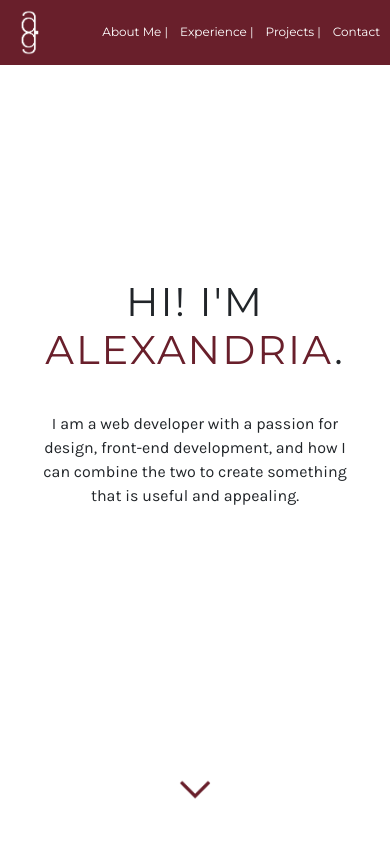
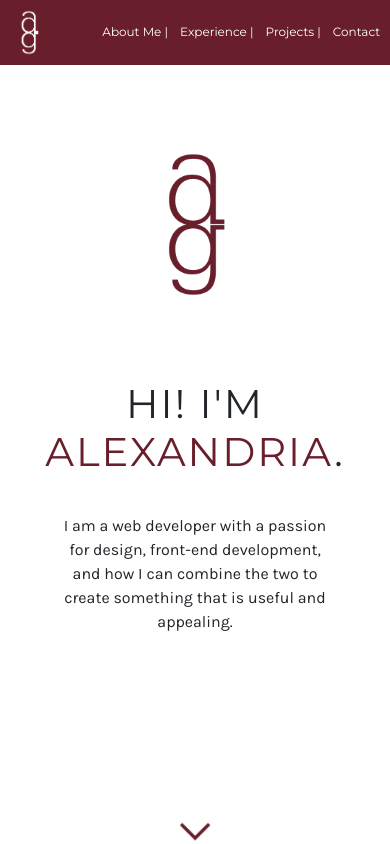
Before and after one commit to alexxg98/alexxg98.github.io, a React (Create React App) app: page / in a window 390 px wide. Shown: the top 844 px of the page. Built offline with nearby package versions, Linux system fonts and the light colour scheme.

Commit message:
Adjust for tablet view (768px and smaller)

```diff
--- a/src/scss/_aboutMe.scss
+++ b/src/scss/_aboutMe.scss
@@ -105,6 +105,24 @@
   }
 }
 
+// Tablet View
+@media (max-width:768px){
+  .aboutMe-container{
+
+    .grid-container-about {
+      width: 80%;
+      display: block;
+
+      .backgroundText, .skills, .education {
+        width: 100%;
+        margin-left: 0;
+        margin-top: 5%;
+      }
+
+    }
+  }
+}
+
 // Smartphone View
 @media (max-width:480px){
   .aboutMe-container{
@@ -116,11 +134,8 @@
 
     .grid-container-about {
       width: 85%;
-      display: block;
 
       .backgroundText, .skills, .education {
-        width: 100%;
-        margin-left: 0;
         margin-top: 10%;
       }
 
--- a/src/scss/_contact.scss
+++ b/src/scss/_contact.scss
@@ -107,6 +107,37 @@
   }
 }
 
+// Tablet View
+@media (max-width:768px){
+  .contact-container{
+    height: 70vh;
+    .sectionTitle {
+      width: 75%;
+    }
+
+    p {
+      width: 65%;
+    }
+  }
+
+  .grid-container-contact {
+    width: 75%;
+    margin: 2vh auto auto;
+
+    .grid-item {
+      width: 100%;
+      height: auto;
+
+      p{
+        color: $secondary-color;
+      }
+    }
+  }
+
+  #copyrightBar {
+    margin-top: 10vh;
+  }
+}
 
 // Smartphone View
 @media (max-width:480px){
@@ -118,28 +149,13 @@
     padding-top: 10vh;
     margin-top: 5vh;
 
-    .sectionTitle {
-      width: 75%;
-    }
-
     p {
       width: 85%;
     }
   }
 
   .grid-container-contact {
-    width: 75%;
     display: block;
-    margin: 2vh auto auto;
-
-    .grid-item {
-      width: 100%;
-      height: auto;
-
-      p{
-        color: $secondary-color;
-      }
-    }
   }
 
   #copyrightBar {
--- a/src/scss/_experience.scss
+++ b/src/scss/_experience.scss
@@ -35,6 +35,25 @@
   }
 }
 
+// Tablet View
+@media (max-width:768px){
+  .experience-container{
+    .sectionTitle {
+      text-align: center;
+      width: 75%;
+    }
+
+    #resume {
+      display: inline-block;
+      margin-top: 5%;
+
+      a::after {
+        content: ' \00bb';
+      }
+    }
+  }
+}
+
 // Smartphone View
 @media (max-width:480px){
   .experience-container{
@@ -45,17 +64,11 @@
     margin-top: 0;
 
     .sectionTitle {
-      text-align: center;
       width: 50%;
     }
 
     #resume {
-      display: inline-block;
       margin-top: 10%;
-
-      a::after {
-        content: ' \00bb';
-      }
     }
   }
 }
--- a/src/scss/_home.scss
+++ b/src/scss/_home.scss
@@ -78,35 +78,53 @@
   }
 }
 
+// Tablet View
+@media (max-width:768px){
+  .index-container{
+    &:hover{
+      #fading-effect{
+        transform: none;
+      }
+      #index_logo{
+        transform: none;
+      }
+    }
+
+    .logo-container{
+      top: 15%;
+      #index_logo {
+        width: 50%;
+        height: auto;
+      }
+    }
+
+    #introText {
+      transform: none;
+      width: 100%;
+      text-align: center;
+      left: 0;
+
+      p {
+        padding: 0 15%;
+      }
+    }
+
+    #fading-effect {
+      visibility: hidden;
+    }
+  }
+}
+
 // Smartphone View
 @media (max-width:480px){
   .index-container{
     width: 100%;
+    height: 100vh;
     margin-left: 0;
 
-    .logo-container{
-      // visibility: hidden;
-      #index_logo {
-        width: 0;
-      }
-    }
-
     #introText {
-      position: absolute;
-      top: 50%;
       margin: auto;
-      z-index: 1;
-      width: 100%;
-      left: 50%;
-      text-align: center;
-
-      p {
-        padding: 0 calc(15%/2);
-      }
-    }
-
-    #fading-effect{
-      visibility: hidden;
+      top: 45%;
     }
   }
 }
--- a/src/scss/_projects.scss
+++ b/src/scss/_projects.scss
@@ -161,24 +161,18 @@
   }
 }
 
-// Smartphone View
-@media (max-width:480px){
+// Tablet View
+@media (max-width:768px){
   .projects-container{
-    width: 100%;
-    margin-left: 0;
-    //Offset fixed navbar when directing to section
-    padding-top: 4vh;
-    margin-top: 0;
-
     .sectionTitle {
       text-align: center;
-      width: 55%;
+      width: 75%;
     }
   }
 
   .grid-container-coursework {
     display: block;
-    width: 75%;
+    width: 80%;
 
     #credTrackInfo, #theHiveInfo {
       padding-right: 0;
@@ -191,7 +185,7 @@
 
   .grid-container-techworks {
     display: block;
-    width: 75%;
+    width: 80%;
     margin: auto;
 
     #selectProj{
@@ -214,3 +208,26 @@
     }
   }
 }
+
+// Smartphone View
+@media (max-width:480px){
+  .projects-container{
+    width: 100%;
+    margin-left: 0;
+    //Offset fixed navbar when directing to section
+    padding-top: 4vh;
+    margin-top: 0;
+
+    .sectionTitle {
+      width: 55%;
+    }
+  }
+
+  .grid-container-coursework {
+    width: 75%;
+  }
+
+  .grid-container-techworks {
+    width: 75%;
+  }
+}
--- a/src/scss/_timeline.scss
+++ b/src/scss/_timeline.scss
@@ -66,6 +66,10 @@
       font-family: $heading-font;
       font-weight: $bold-fontsize;
       font-size: 1.2em;
+    }
+
+    span {
+      font-size: 0.8em;
     }
 
     p {
@@ -143,17 +147,21 @@
   }
 }
 
-// @media only screen and (max-width: 1023px) {
-//   .timeline-item-content {
-//     width: 100%;
-//
-//     .moreInfo {
-//       opacity: 1;
-//     }
-//   }
-// }
+// Tablet View
+@media only screen and (max-width: 768px) {
+  .timeline-item{
+    .timeline-item-content {
+      max-width: 85%;
+
+      .moreInfo {
+        opacity: 1;
+      }
+    }
+  }
+}
 
 // Smartphone View
+// Change format
 @media only screen and (max-width: 480px) {
   //Timeline bar
   .timeline-contatiner::after {
```
Also changed, not shown: 1 other file (tests, documents, lock files or other folders).
